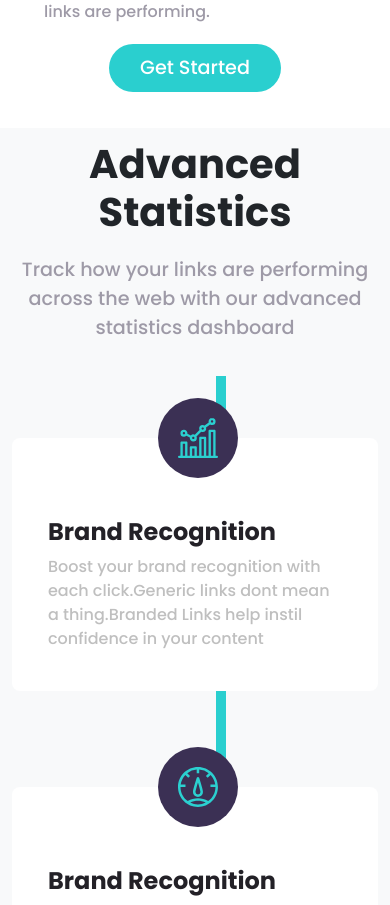
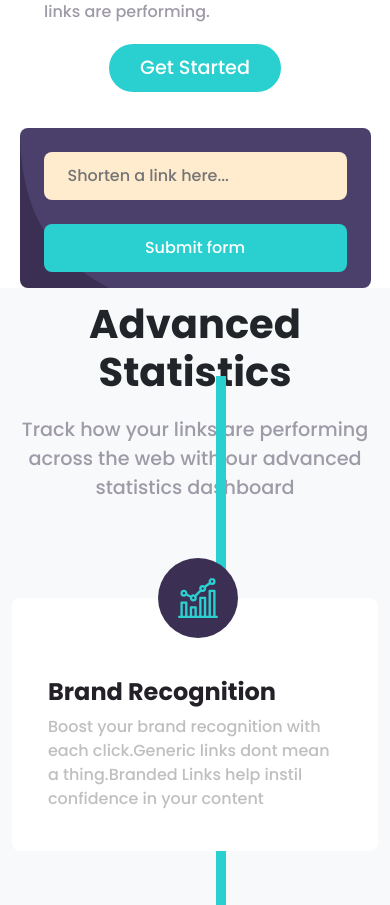
Before and after one commit to S1ush/Shortly, a React (Create React App) app in the folder shortly/: page / in a window 390 px wide. Shown: the part 1064-1969 px from the top of the page. Built offline with nearby package versions, Linux system fonts and the light colour scheme.

Commit message:
-added shorten api with axios,local links

```diff
--- a/shortly/package.json
+++ b/shortly/package.json
@@ -6,6 +6,7 @@
     "@testing-library/jest-dom": "^5.14.1",
     "@testing-library/react": "^11.2.7",
     "@testing-library/user-event": "^12.8.3",
+    "axios": "^0.21.1",
     "install": "^0.13.0",
     "node-sass": "^6.0.1",
     "react": "^17.0.2",
--- a/shortly/src/App.css
+++ b/shortly/src/App.css
@@ -208,6 +208,21 @@ button:hover {
   .circle {
     left: 40% !important;
   }
+  .shorten-contain {
+    background: no-repeat url(components/images/bg-shorten-mobile.svg) !important;
+    background-size: cover !important;
+    background-color: #3b3054 !important;
+    padding: 1.5em !important;
+    padding-bottom: 2em !important;
+  }
+  .input-container {
+    width: 50%;
+    height: 2em !important;
+  }
+  .submit-btn {
+    margin-top: 2.5em !important;
+    width: 100% !important;
+  }
 }
 
 .Banner-img {
@@ -382,4 +397,57 @@ button:hover {
   max-width: 22em;
   padding-bottom: 2.5em;
 }
+
+.shorten-contain {
+  display: -webkit-box;
+  display: -ms-flexbox;
+  display: flex;
+  -webkit-box-pack: center;
+      -ms-flex-pack: center;
+          justify-content: center;
+  -webkit-box-align: center;
+      -ms-flex-align: center;
+          align-items: center;
+  background: no-repeat url(components/images/bg-shorten-desktop.svg);
+  background-size: cover;
+  background-color: #3b3054;
+  height: 10em;
+  width: 90%;
+  border-radius: 0.5em;
+  padding: 0em 5em;
+}
+
+.submit-btn {
+  border-radius: 0.5em;
+  height: 3em;
+  font-size: 1em;
+  width: 8em;
+}
+
+.input-container {
+  width: auto;
+}
+
+.input {
+  width: 100%;
+  max-width: 100em;
+  height: 3em;
+  font-size: 1em;
+  background-color: blanchedalmond !important;
+  border: none;
+  border-radius: 0.5em;
+  padding: 1.5em;
+}
+
+.input-container[data-error] .input {
+  border-color: #f46262 !important;
+  color: #f46262 !important;
+  background-color: white !important;
+}
+
+.input-container[data-error]::after {
+  content: attr(data-error);
+  color: #f46262;
+  display: block;
+}
 /*# sourceMappingURL=App.css.map */
--- a/shortly/src/App.js
+++ b/shortly/src/App.js
@@ -5,6 +5,7 @@ import BottomBanner from "./components/layout/BottomBanner";
 import Footer from "./components/layout/Footer";
 import Landing from "./components/layout/Landing";
 import Nav from "./components/layout/Nav";
+import Shorten from "./components/shorten/Shorten";
 // import Navbar from "./components/layout/Navbar";
 
 const App = () => {
@@ -13,6 +14,7 @@ const App = () => {
 			<Fragment>
 				<Nav></Nav>
 				<Landing></Landing>
+				<Shorten />
 				<AdvanceStat />
 				<BottomBanner />
 				<Footer />
--- a/shortly/src/App.scss
+++ b/shortly/src/App.scss
@@ -169,8 +169,24 @@ button:hover {
 	.circle {
 		left: 40% !important;
 	}
+	.shorten-contain {
+		background: no-repeat url(components/images/bg-shorten-mobile.svg) !important;
+		background-size: cover !important;
+		background-color: $primary-DarkViolet !important;
+		padding: 1.5em !important;
+		padding-bottom: 2em !important;
+	}
+	.input-container {
+		width: 50%;
+		height: 2em !important;
+	}
+	.submit-btn {
+		margin-top: 2.5em !important;
+
+		width: 100% !important;
+	}
 }
-// end-media query
+//                                                                          end-media query
 // banner-img
 .Banner-img {
 	height: 80vh;
@@ -314,11 +330,57 @@ button:hover {
 	background: no-repeat center
 		url(components/images/icon-fully-customizable.svg);
 }
-.bar {
-}
+
 .card-text {
 	font-size: 1em;
 	color: $Neutral-Gray;
 	max-width: 22em;
 	padding-bottom: 2.5em;
 }
+
+// shorten
+.shorten-contain {
+	display: flex;
+	justify-content: center;
+	align-items: center;
+	background: no-repeat url(components/images/bg-shorten-desktop.svg);
+	background-size: cover;
+	background-color: $primary-DarkViolet;
+	height: 10em;
+	width: 90%;
+	border-radius: 0.5em;
+	padding: 0em 5em;
+}
+.submit-btn {
+	border-radius: 0.5em;
+	height: 3em;
+	font-size: 1em;
+	width: 8em;
+	// margin-left: 0.5em;
+	// float: right;
+}
+.input-container {
+	width: auto;
+}
+.input {
+	width: 100%;
+	max-width: 100em;
+	height: 3em;
+	font-size: 1em;
+	background-color: blanchedalmond !important;
+	border: none;
+	border-radius: 0.5em;
+	padding: 1.5em;
+}
+.input-container[data-error] .input {
+	border-color: $secondary-Red !important;
+	color: $secondary-Red !important;
+	background-color: white !important;
+}
+.input-container[data-error]::after {
+	content: attr(data-error);
+	color: $secondary-Red;
+	display: block;
+	// left: 16em;
+	// top: 52em;
+}
--- /dev/null
+++ b/shortly/src/components/shorten/Shorten.js
@@ -0,0 +1,68 @@
+import React, { Fragment, useState } from "react";
+import PropTypes from "prop-types";
+import axios from "axios";
+
+const Shorten = (props) => {
+	const [data, setdata] = useState({
+		link: "",
+	});
+	const [local, setlocal] = useState([]);
+
+	const onSubmit = async (e) => {
+		e.preventDefault();
+		console.log(`https://api.shrtco.de/v2/shorten?url=${link}`);
+		console.log(link);
+		setlocal([{ link: link, short: link }, ...local]);
+		console.log(local);
+		localStorage.setItem(
+			"shorten-links",
+			JSON.stringify([{ link: link, short: link }, local])
+		);
+	};
+
+	const { link } = data;
+
+	const onChange = async (e) => {
+		await setdata(
+			e.target.value === ""
+				? { "data-error": "Please type a valid link" }
+				: { link: e.target.value }
+		);
+		// console.log(e.target.value);
+		// console.log(data);
+	};
+	return (
+		<Fragment>
+			<div className='containerfluid shorten'>
+				<div className='shorten-contain mx-auto'>
+					<form
+						class='row flex-grow-1 pt-2 mt-2 d-flex justify-content-center'
+						onSubmit={(e) => onSubmit(e)}
+					>
+						<div
+							className='col-lg-10 flex-grow-1 justify-content-center float-right  input-container '
+							{...data}
+						>
+							<input
+								type='text'
+								className='input'
+								placeholder='Shorten a link here...'
+								// value={link}
+								onChange={(e) => onChange(e)}
+							/>
+						</div>
+						<div className='col-lg-2'>
+							<button class='submit-btn' type='submit'>
+								Submit form
+							</button>
+						</div>
+					</form>
+				</div>
+			</div>
+		</Fragment>
+	);
+};
+
+Shorten.propTypes = {};
+
+export default Shorten;
```
Also changed, not shown: 2 other files (tests, documents, lock files or other folders).
